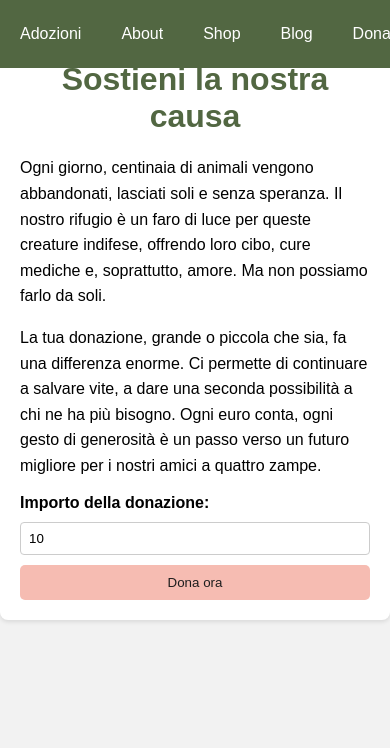
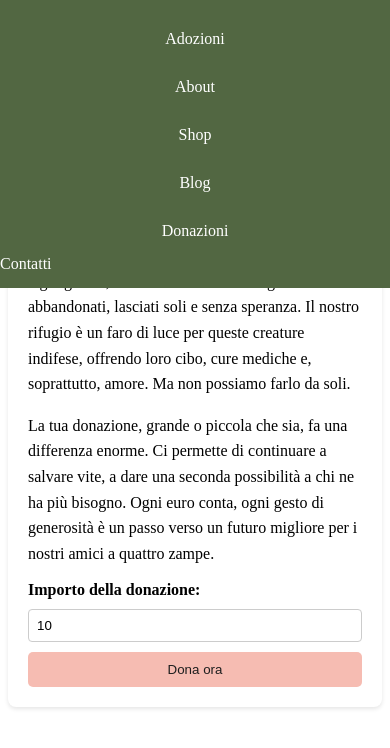
Before and after one commit to develhope/FS27-Team2-Project4, a React (Vite) app: page /donate in a window 390 px wide. Shown: the top 748 px of the page. Built offline with nearby package versions, Linux system fonts and the light colour scheme.

Commit message:
alcune migliorie

```diff
--- a/src/pages/Donate.css
+++ b/src/pages/Donate.css
@@ -1,28 +1,31 @@
-/* Stili generali per la pagina Donate */
+.donate-page {
+  padding-top: 80px;
+}
+
 .donation-content {
-    max-width: 800px; /* Larghezza massima del contenuto */
-    margin: 20px auto; /* Centra il contenuto orizzontalmente */
+  max-width: 800px;
+  margin: 20px auto;
   padding: 20px;
-    background-color: #fff; /* Sfondo bianco */
-    border-radius: 8px; /* Angoli arrotondati */
-    box-shadow: 0 2px 4px rgba(0, 0, 0, 0.1); /* Ombra leggera */
+  background-color: #fff;
+  border-radius: 8px;
+  box-shadow: 0 2px 4px rgba(0, 0, 0, 0.1);
 }
 
 .donation-content h1 {
-    color: rgb(82, 103, 66); /* Verde scuro per il titolo */
+  color: var(--dark-green);
   text-align: center;
   margin-bottom: 20px;
 }
 
 .donation-content p {
-    line-height: 1.6; /* Aumenta la leggibilità del testo */
+  line-height: 1.6;
   margin-bottom: 15px;
 }
 
 .donation-content form {
-    display: flex; /* Allinea gli elementi del form orizzontalmente */
-    flex-direction: column; /* Disposizione verticale degli elementi */
-    gap: 10px; /* Spazio tra gli elementi */
+  display: flex;
+  flex-direction: column;
+  gap: 10px;
 }
 
 .donation-content label {
@@ -36,8 +39,8 @@
 }
 
 .donate-button {
-    background-color: rgb(246, 188, 178); /* Rosa pallido */
-    color: rgb(30, 30, 30); /* Testo nero */
+  background-color: var(--pale-pink);
+  color: var(--dark-gray);
   padding: 10px 20px;
   border: none;
   border-radius: 5px;
@@ -46,19 +49,17 @@
 }
 
 .donate-button:hover {
-    background-color: rgb(229, 144, 130); /* Rosa più scuro al passaggio del mouse */
+  background-color: rgb(229, 144, 130);
 }
 
-  /* Stile per il messaggio di errore */
 .error-message {
   color: red;
   font-weight: bold;
 }
 
-  /* Stile per lo spinner di caricamento */
 .spinner {
   border: 4px solid rgba(0, 0, 0, 0.1);
-    border-top: 4px solid rgb(82, 103, 66); /* Verde scuro */
+  border-top: 4px solid var(--dark-green);
   border-radius: 50%;
   width: 20px;
   height: 20px;
--- a/src/pages/Donate.jsx
+++ b/src/pages/Donate.jsx
@@ -1,11 +1,12 @@
+// Donate.jsx
 import React, { useState, useEffect } from "react";
 import {
   PayPalScriptProvider,
-    usePayPalScriptReducer,
+  usePayPalScriptReducer,
 } from "@paypal/react-paypal-js";
 import { Link } from "react-router-dom";
-import './Donate.css'
-import './Navbar.css'
+import './Donate.css';
+import './Navbar.css';
 
 function Donate() {
   const [{ isPending }, paypalDispatch] = usePayPalScriptReducer();
@@ -29,9 +30,7 @@ function Donate() {
   const handleDonationSubmit = (event) => {
     event.preventDefault();
     if (donationAmount <= 0) {
-      setDonationError(
-        "L'importo della donazione deve essere maggiore di zero."
-      );
+      setDonationError("L'importo della donazione deve essere maggiore di zero.");
     } else {
       setDonationError(null);
       paypalDispatch({
@@ -62,33 +61,19 @@ function Donate() {
   };
 
   return (
-    <div>
+    <div className="donate-page">
       <nav className="navbar">
         <ul>
-          <li>
-            <Link to="/adozioni">Adozioni</Link>
-          </li>
-          <li>
-            <Link to="/about">About</Link>
-          </li>
-          <li>
-            <Link to="/shop">Shop</Link>
-          </li>
-          <li>
-            <Link to="/blog">Blog</Link>
-          </li>
-          <li>
-            <Link to="/donate">Donazioni</Link>
-          </li>
+          <li><Link to="/adozioni">Adozioni</Link></li>
+          <li><Link to="/about">About</Link></li>
+          <li><Link to="/shop">Shop</Link></li>
+          <li><Link to="/blog">Blog</Link></li>
+          <li><Link to="/donate">Donazioni</Link></li>
           <li>
             Contatti
             <ul>
-              <li>
-                <a href="https://www.facebook.com/">Facebook</a>
-              </li>
-              <li>
-                <a href="https://www.instagram.com/">Instagram</a>
-              </li>
+              <li><a href="https://www.facebook.com/">Facebook</a></li>
+              <li><a href="https://www.instagram.com/">Instagram</a></li>
             </ul>
           </li>
         </ul>
@@ -124,7 +109,7 @@ function Donate() {
           />
 
           <button
-            type="submit" // Invia il form quando viene cliccato
+            type="submit"
             className="donate-button"
             disabled={isPending}
           >
@@ -138,7 +123,7 @@ function Donate() {
 
 function DonateWrapper() {
   return (
-    <PayPalScriptProvider options={{ "client-id": "YOUR_CLIENT_ID", currency: "EUR" }}> {/*qui si dovrebbe mettere la mail di paypal*/}
+    <PayPalScriptProvider options={{ "client-id": "YOUR_CLIENT_ID", currency: "EUR" }}>
       <Donate />
     </PayPalScriptProvider>
   );
--- a/src/pages/Home.css
+++ b/src/pages/Home.css
@@ -1,57 +1,10 @@
-/* home.css */
+/* Home.css */
+.main-content {
+  padding: 80px 20px;
+  text-align: center;
+}
 
-/* Stili generali per la homepage  */
-body {
-    font-family: sans-serif; /* Scegli un font che ti piace */
-    margin: 0;
-    padding: 0;
-    background-color: rgb(242, 242, 242); /* Sfondo grigio chiaro */
-  }
-
-  /* Contenitore principale della homepage (sotto la navbar) */
-  .home-content {
-    padding-top: 80px; /* Spazio per la navbar fissa */
-    text-align: center; /* Centra il contenuto */
-  }
-
-  /* Stile per il titolo principale */
-  .home-content h1 {
-    color: rgb(82, 103, 66); /* Verde scuro */
-    margin-bottom: 20px;
-  }
-
-  /* Sezione "Benvenuto" */
-  .welcome-section {
-    background-color: #fff; /* Sfondo bianco */
-    padding: 30px;
-    border-radius: 8px;
-    box-shadow: 0 2px 4px rgba(0, 0, 0, 0.1); /* Ombra leggera */
-    margin-bottom: 30px;
-  }
-
-  /* Stili per le immagini (aggiungi le tue immagini) */
-  .featured-animals {
-    display: flex;
-    justify-content: space-around;
-    gap: 20px;
-  }
-
-  .featured-animals img {
-    max-width: 250px;
-    border-radius: 8px;
-  }
-
-  /* Stile per le call to action */
-  .cta-button {
-    display: inline-block;
-    background-color: rgb(246, 188, 178); /* Rosa pallido */
-    color: rgb(30, 30, 30); /* Testo scuro */
-    padding: 10px 20px;
-    text-decoration: none;
-    border-radius: 5px;
-    transition: background-color 0.3s;
-  }
-
-  .cta-button:hover {
-    background-color: rgb(229, 144, 130); /* Rosa più scuro al passaggio del mouse */
-  }
+h1 {
+  font-size: 2.5em;
+  color: #333;
+}
--- a/src/pages/Home.jsx
+++ b/src/pages/Home.jsx
@@ -1,7 +1,7 @@
 import React from 'react';
 import { Link } from 'react-router-dom';
-import './Home.css'
-import './Navbar.css'
+import './Home.css';
+import './Navbar.css';
 
 function Home() {
   return (
@@ -18,15 +18,14 @@ function Home() {
             <ul>
               <li><a href="https://www.facebook.com/">Facebook</a></li>
               <li><a href="https://www.instagram.com/">Instagram</a></li>
-
             </ul>
           </li>
         </ul>
       </nav>
 
-
-      <h1>Benvenuti al sito di adozioni!</h1>
-
+      <div className="main-content">
+        <h1>Benvenuti al sito di adozioni!</h1>
+      </div>
     </div>
   );
 }
--- a/src/pages/Navbar.css
+++ b/src/pages/Navbar.css
@@ -1,7 +1,15 @@
-/* navbar.css */
+:root {
+  --dark-green: rgb(82, 103, 66);
+  --light-green: rgb(146, 170, 127);
+  --pale-pink: rgb(246, 188, 178);
+  --dark-gray: rgb(30, 30, 30);
+  --light-gray: rgb(215, 215, 215);
+  --white: #ffffff;
+}
+
 .navbar {
-    background-color: rgb(82, 103, 66); /* Verde scuro */
-    color: white;
+  background-color: var(--dark-green);
+  color: var(--white);
   padding: 15px 0;
   position: fixed;
   top: 0;
@@ -15,31 +23,38 @@
   margin: 0;
   padding: 0;
   display: flex;
-    justify-content: space-around; /* Distribuisce gli elementi uniformemente */
-    align-items: center; /* Allinea al centro verticalmente */
+  justify-content: space-around;
+  align-items: center;
 }
 
 .navbar li {
-    margin: 0; /* Rimuovi margini laterali */
+  margin: 0;
+  position: relative;
 }
 
 .navbar a {
   display: block;
-    padding: 10px 20px; /* Aumenta la padding per una migliore area cliccabile */
-    color: white;
+  padding: 10px 20px;
+  color: var(--white);
   text-decoration: none;
   transition: background-color 0.3s;
 }
 
 .navbar a:hover {
-    background-color: rgb(146, 170, 127); /* Verde più chiaro al passaggio del mouse */
+  background-color: var(--light-green);
 }
 
-  /* Stili per i link dei social media (sottomenu Contatti) */
+
 .navbar ul ul {
   display: none;
   position: absolute;
-    background-color: rgb(246, 188, 178); /* Rosa pallido */
+  top: 100%;
+  left: 0;
+  background-color: var(--pale-pink);
+  list-style-type: none;
+  margin: 0;
+  padding: 0;
+  min-width: 150px;
 }
 
 .navbar li:hover > ul {
@@ -47,9 +62,25 @@
 }
 
 .navbar ul ul a {
-    color: rgb(30, 30, 30);
+  color: var(--dark-gray);
 }
 
 .navbar ul ul a:hover {
-    background-color: rgb(215, 215, 215);
+  background-color: var(--light-gray);
 }
+
+
+@media (max-width: 768px) {
+  .navbar ul {
+    flex-direction: column;
+  }
+
+  .navbar li {
+    width: 100%;
+  }
+
+  .navbar a {
+    padding: 15px 20px;
+    text-align: center;
+  }
+}
```
Lines whose indentation alone changed are shown as unchanged.
